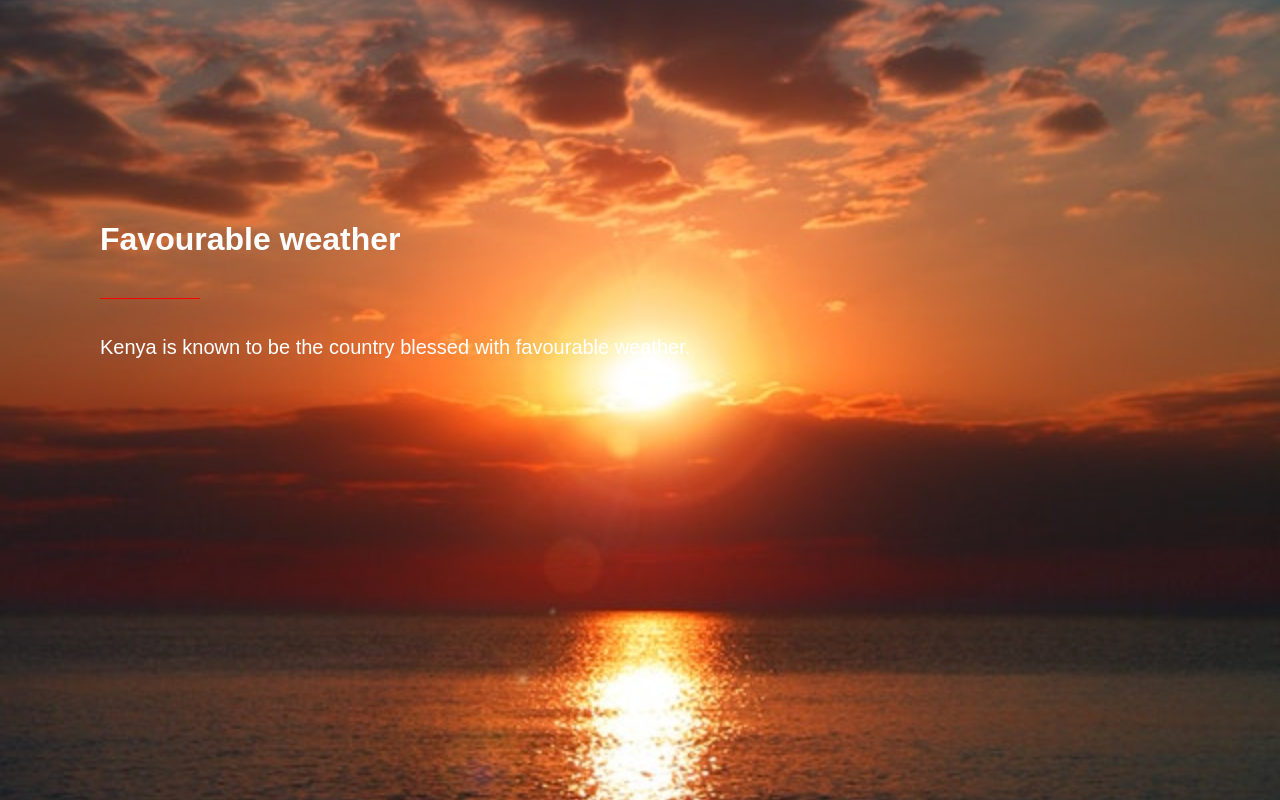
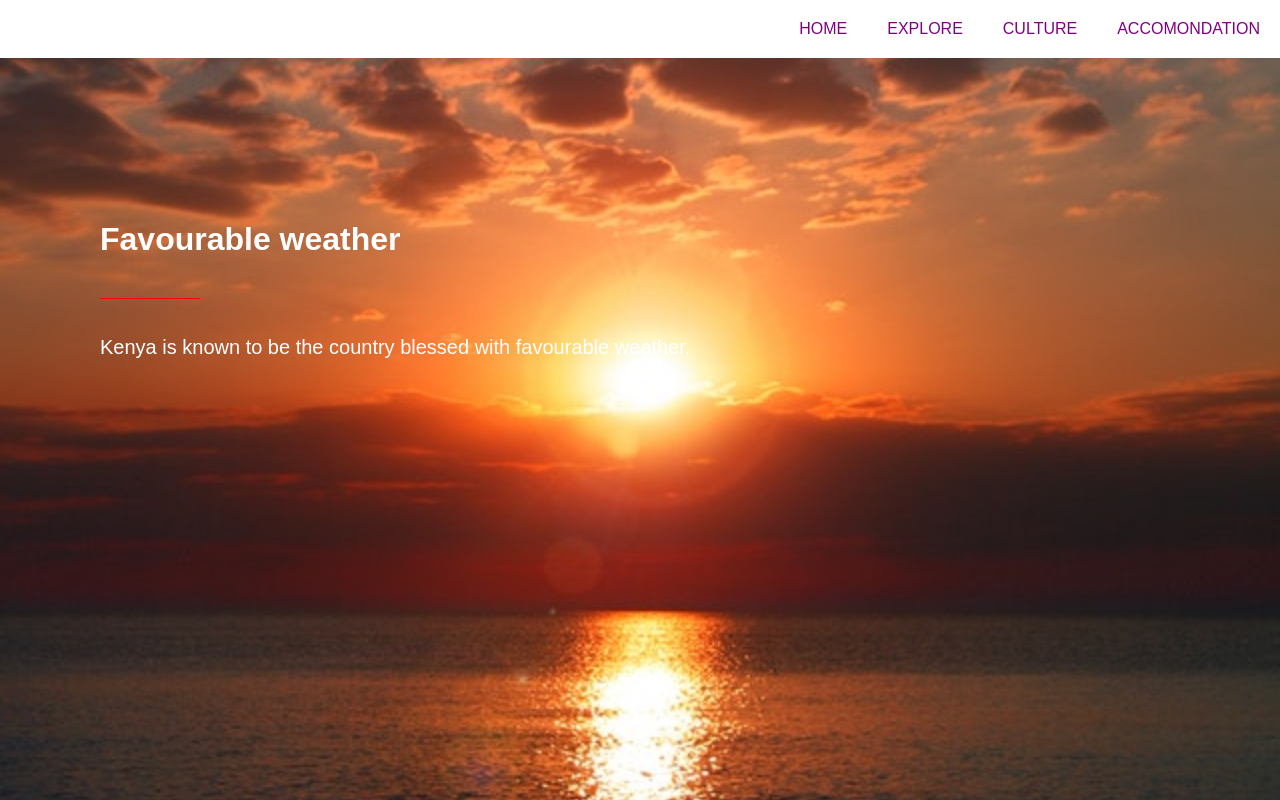
Before and after one commit to kanini-esther/Group-4-first-site, a plain HTML site: page index.html in a window 1280 px wide. Drawn offline with Linux system fonts and the light colour scheme.

Commit message:
first commit

```diff
--- a/css/main.css
+++ b/css/main.css
@@ -12,10 +12,10 @@ body{
 }
 /*Start of navigation bar*/
 header{
-	background-color: #222;
+	background-color: #fff;
 	font-color: white;
-	position: fixed;
-	z-index: 10px;
+	position: relative;
+	z-index: 1000;
 
 }
 
@@ -225,5 +225,4 @@ img{
 
 }
 
-/*end of image slider
-*/
+/*end of image slider*/
```
